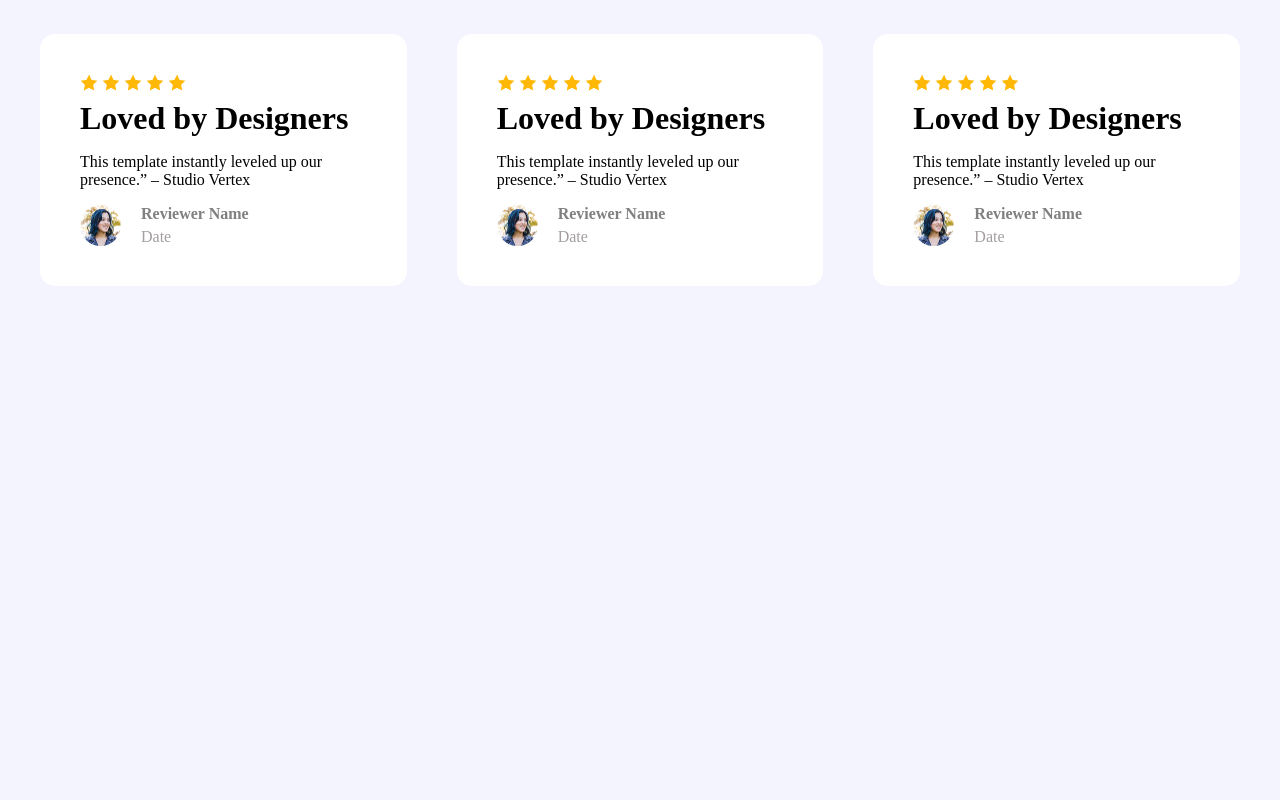
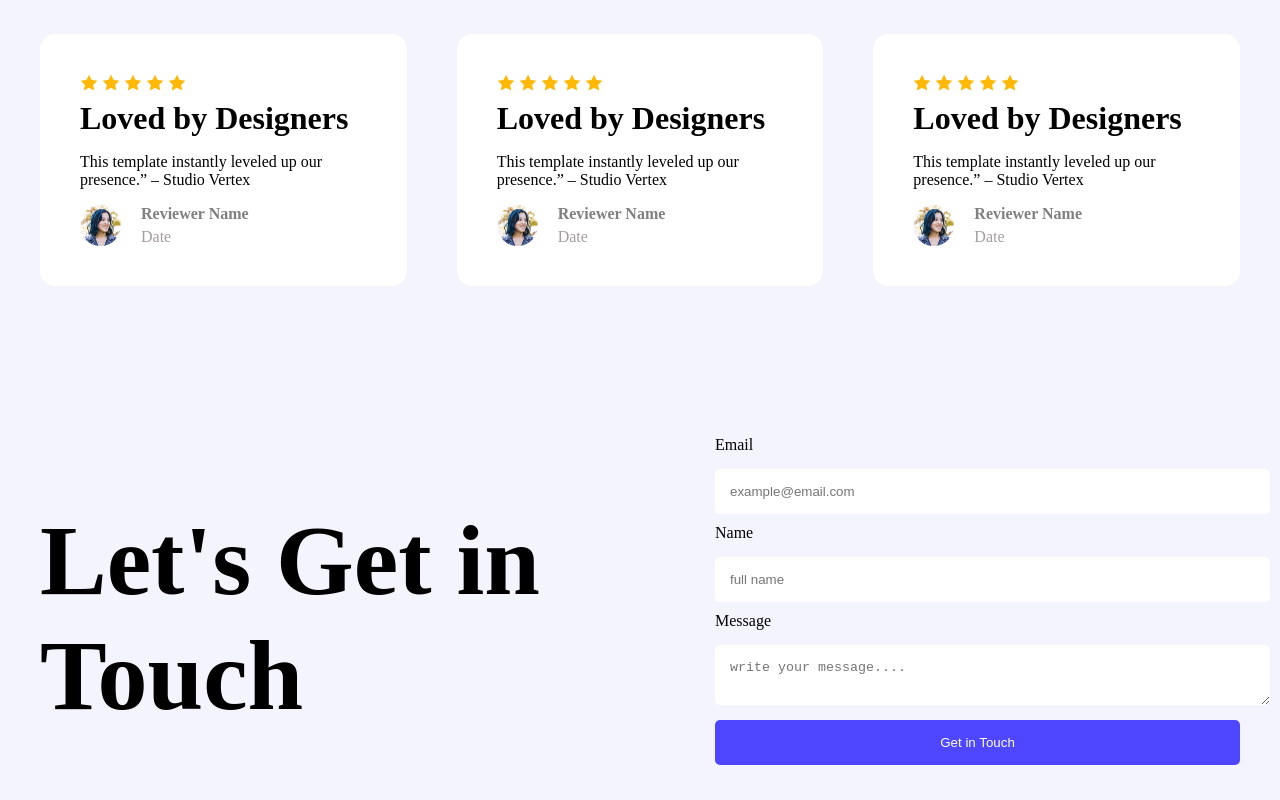
Before and after one commit to Alif0007/Assignment-1, a plain HTML site: page B12A01-landing-launchpad/index.html in a window 1280 px wide. Shown: the part 1704-2504 px from the top of the page. Before the commit the page ends 1990 px from the top, so only its background shows below. Drawn offline with Linux system fonts and the light colour scheme.

Commit message:
Form Added

```diff
--- a/B12A01-landing-launchpad/index.html
+++ b/B12A01-landing-launchpad/index.html
@@ -133,6 +133,24 @@
             </div>
           </div>
 
+          <!-- Let’s Get In Touch Section -->
+
+         <div class="form-section">
+            <h1>
+            Let's Get in Touch
+            </h1>
+
+            <form class="input" action="">
+                <label for="">Email</label>
+                <input width="100%" class="input-style" type="email" name="" id="" placeholder="example@email.com" >
+                <label for="">Name</label>
+                <input class="input-style" type="name" name="" id="" placeholder="full name">
+                <label for="">Message</label>
+                <textarea class="input-style" name="" id=""placeholder="write your message...."></textarea>
+                <input width="100%" class="btn input-style" type="submit" value="Get in Touch">
+            </form>
+         </div>
+
 
 
     </main>
--- a/B12A01-landing-launchpad/style.css
+++ b/B12A01-landing-launchpad/style.css
@@ -138,3 +138,27 @@ header{
     margin:5px 0 0 0;
     color: rgb(164, 158, 158);
 }
+
+
+.form-section{
+    display: flex;
+    gap: 150px;
+    margin-top: 150px;
+}
+.form-section h1{
+    font-size: 100px;
+    width: 50%;
+
+}
+
+.input{
+    width: 50%;
+}
+.input-style{
+    margin: 15px 0 10px 0;
+    width: 100%;
+    display: block;
+    border: none;
+    border-radius: 5px;
+    padding: 15px;
+}
```
